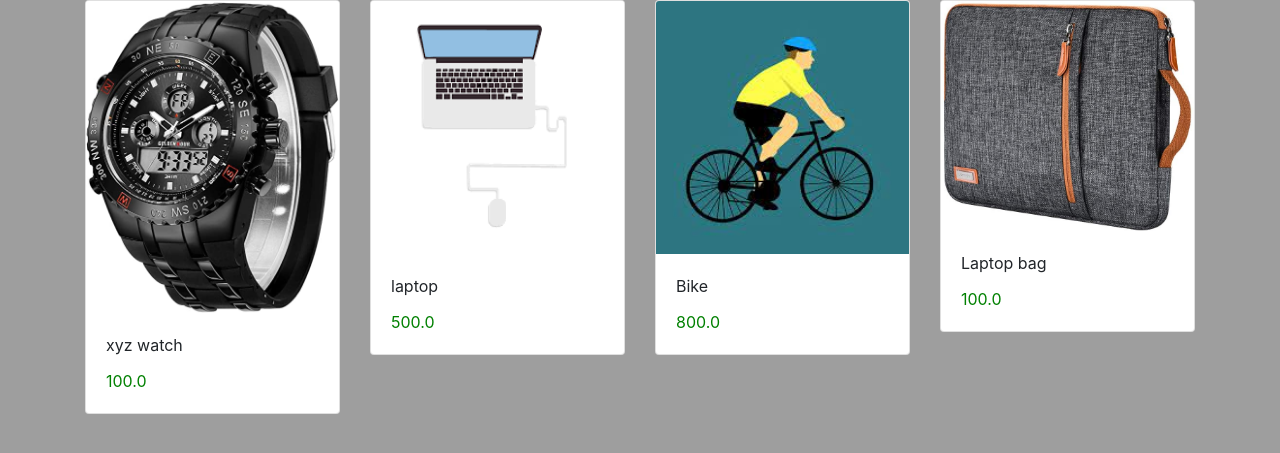
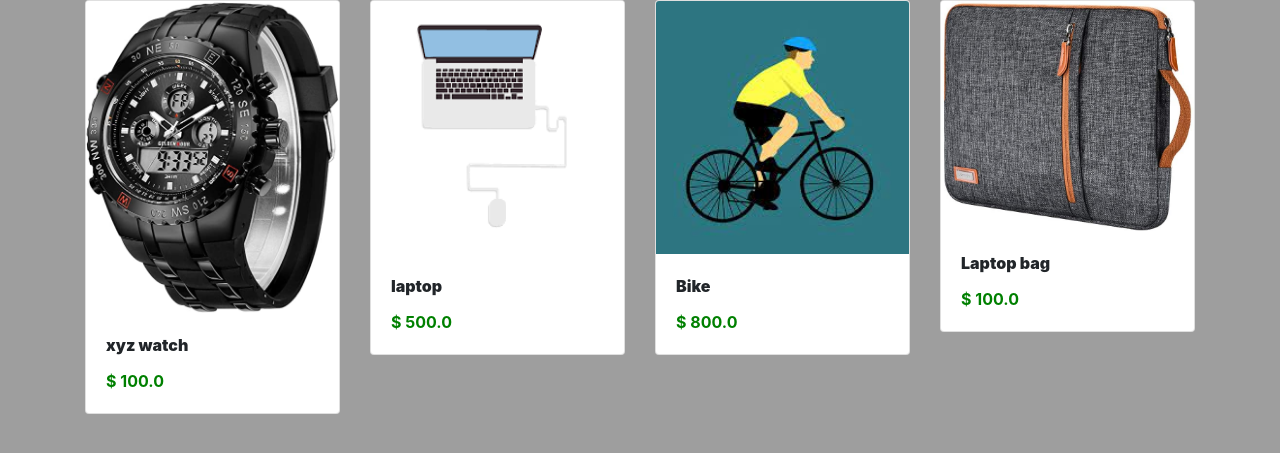
Before and after one commit to prachiten/ecommerce, a Django app: page / in a window 1280 px wide. Shown: the top 453 px of the page. Run offline with Django 3.2, Linux system fonts and the light colour scheme; data comes from the database, SQL or seed files in the repository; some libraries are stand-ins or nearby versions.

Commit message:
update style.css

```diff
--- a/ecomm_app/static/css/style.css
+++ b/ecomm_app/static/css/style.css
@@ -6,4 +6,8 @@ html body {
 
 .card-text{
     color:green;
+    font-weight: 700;
 }
+.card-title{
+    font-weight: 900;
+}
--- a/ecomm_app/templates/ecomm_app/index.html
+++ b/ecomm_app/templates/ecomm_app/index.html
@@ -23,7 +23,7 @@
                             {{product.title}}
                         </div>
                         <div class="card-text">
-                            {{product.price}}
+                            $ {{product.price}}
                         </div>
                     </div>
                 </div>
```
